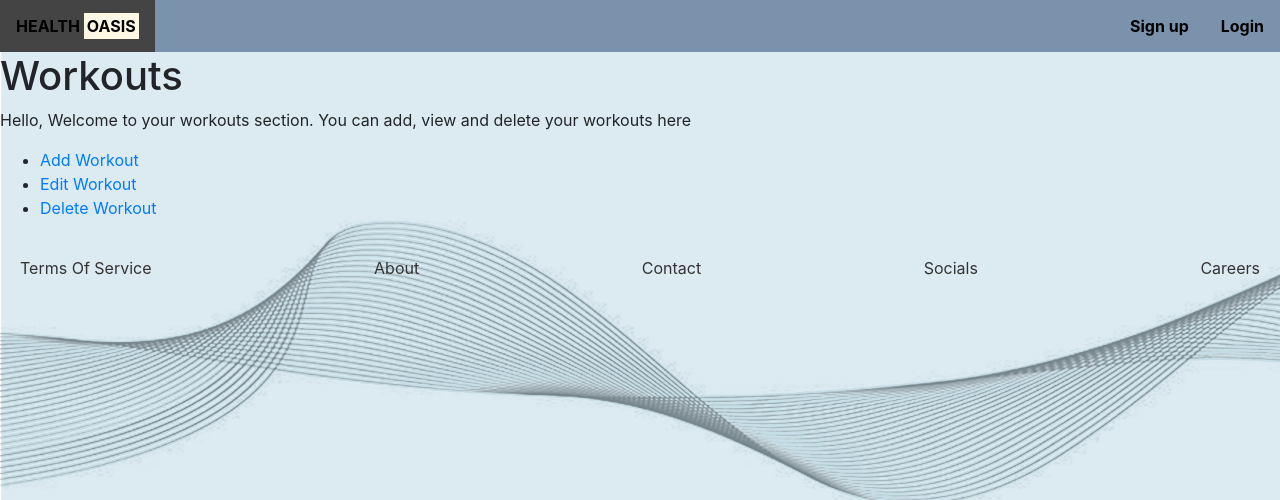
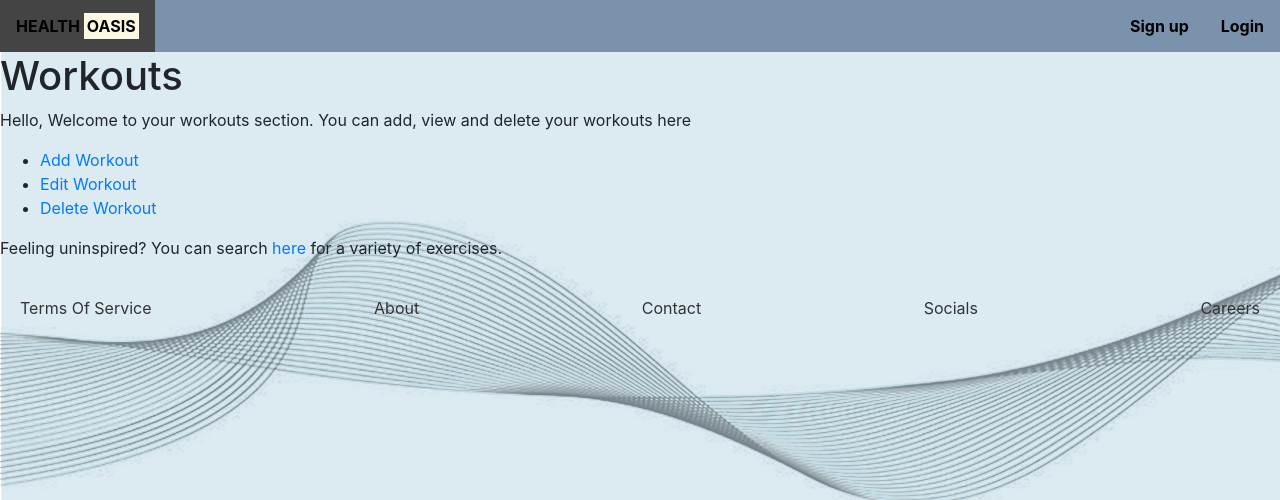
Before and after one commit to Beehive324/com2027-deployment, a Django app: page /workoutlog/ in a window 1280 px wide. Shown: the top 500 px of the page. Run offline with Django 4.2, Linux system fonts and the light colour scheme; style sheets or scripts are compiled from the project's sources; some libraries are stand-ins or nearby versions.

Commit message:
Add exerciseSearch link to workouts

```diff
--- a/healthoasis/homeapp/templates/workoutlog/workouts.html
+++ b/healthoasis/homeapp/templates/workoutlog/workouts.html
@@ -12,4 +12,5 @@
     <li> <a href="{% url 'editWorkout' %}">Edit Workout</a> </li>
     <li> <a href="{% url 'deleteWorkout' %}">Delete Workout</a> </li>
 </ul>
+<p>Feeling uninspired? You can search <a href="{% url 'exerciseSearch' %}">here</a> for a variety of exercises.</p>
 {% endblock content %}
```
